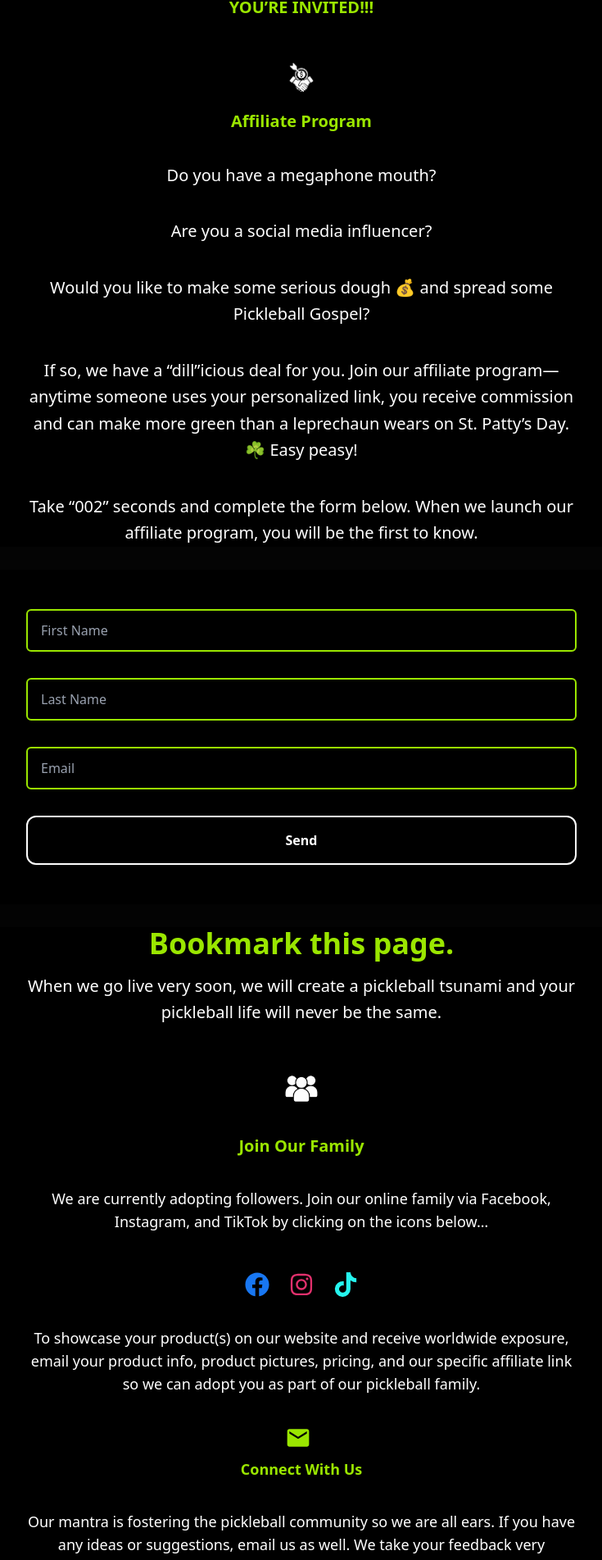
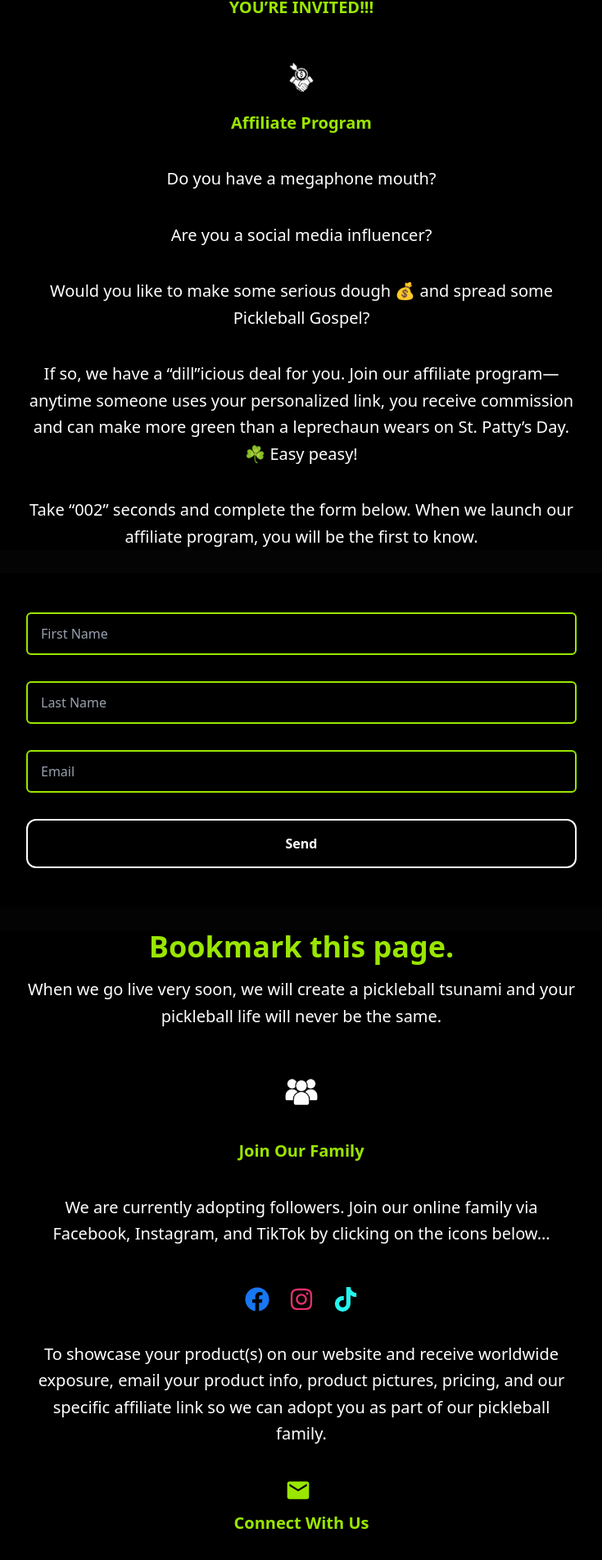
Before and after one commit to ahmedafzal98/wesellpickleball, a React (Vite) app in the folder client/: page / in a window 1280 px wide. Shown: the part 851-2754 px from the top of the page at 82% size, without its empty margins (272-1007 px from the left). Built offline with nearby package versions, Linux system fonts and the light colour scheme.

Commit message:
update changes

```diff
--- a/client/src/components/AffiliateInfo.jsx
+++ b/client/src/components/AffiliateInfo.jsx
@@ -31,7 +31,7 @@ const AffiliateInfo = () => {
           className="w-16 h-16 mx-auto my-2"
         />
 
-        <p className="text-lg sm:text-xl text-lime-400 font-bold">
+        <p className="text-lime-400 font-bold text-xl leading-relaxed">
           Affiliate Program
         </p>
 
--- a/client/src/components/Banner.jsx
+++ b/client/src/components/Banner.jsx
@@ -14,7 +14,7 @@ const Banner = () => {
       </div>
 
       {/* Add space between the paragraphs below */}
-      <p className="text-center font-semibold max-w-2xl px-4 text-lime-400 text-xl sm:text-2xl md:text-2xl mt-10 leading-relaxed">
+      <p className="text-center font-bold max-w-2xl px-4 text-lime-400 text-xl sm:text-2xl md:text-2xl mt-10 leading-relaxed">
         Welcome to WeSellPickleball.com, the most all-inclusive online
         pickleball store in the world!
       </p>
--- a/client/src/components/BookmarkSection.jsx
+++ b/client/src/components/BookmarkSection.jsx
@@ -42,9 +42,11 @@ const BookmarkSection = () => {
           className="w-20 h-20 mx-auto my-4"
         />
 
-        <p className="text-lime-400 font-bold text-xl ">Join Our Family</p>
+        <p className="text-lime-400 font-bold text-xl leading-relaxed">
+          Join Our Family
+        </p>
 
-        <p className="text-base sm:text-lg">
+        <p className="text-lg sm:text-xl leading-relaxed">
           We are currently adopting followers. Join our online family via
           Facebook, Instagram, and TikTok by clicking on the icons below…
         </p>
@@ -79,7 +81,7 @@ const BookmarkSection = () => {
           </a>
         </div>
 
-        <p className="text-base sm:text-lg">
+        <p className="text-lg sm:text-xl leading-relaxed">
           To showcase your product(s) on our website and receive worldwide
           exposure, email your product info, product pictures, pricing, and our
           specific affiliate link so we can adopt you as part of our pickleball
@@ -93,21 +95,23 @@ const BookmarkSection = () => {
           >
             <MdEmail className="w-8 h-8 mr-2" />
           </a>
-          <p className="text-lime-400 font-bold text-base sm:text-lg">
+          <p className="text-lime-400 font-bold text-xl leading-relaxed">
             Connect With Us
           </p>
         </div>
 
-        <p className="text-base sm:text-lg">
+        <p className="text-lg sm:text-xl leading-relaxed">
           Our mantra is fostering the pickleball community so we are all ears.
           If you have any ideas or suggestions, email us as well. We take your
           feedback very seriously because this is the pickleball community’s
           website — not just ours.
         </p>
 
-        <p>With pickles in our pockets and smiles on our faces,</p>
+        <p className="text-lg sm:text-xl leading-relaxed">
+          With pickles in our pockets and smiles on our faces,
+        </p>
 
-        <p className="text-lime-400 font-bold text-2xl sm:text-3xl">
+        <p className="text-lime-400 font-bold text-2xl sm:text-3xl leading-relaxed">
           Your Pickleball Overlords
         </p>
       </div>
```
